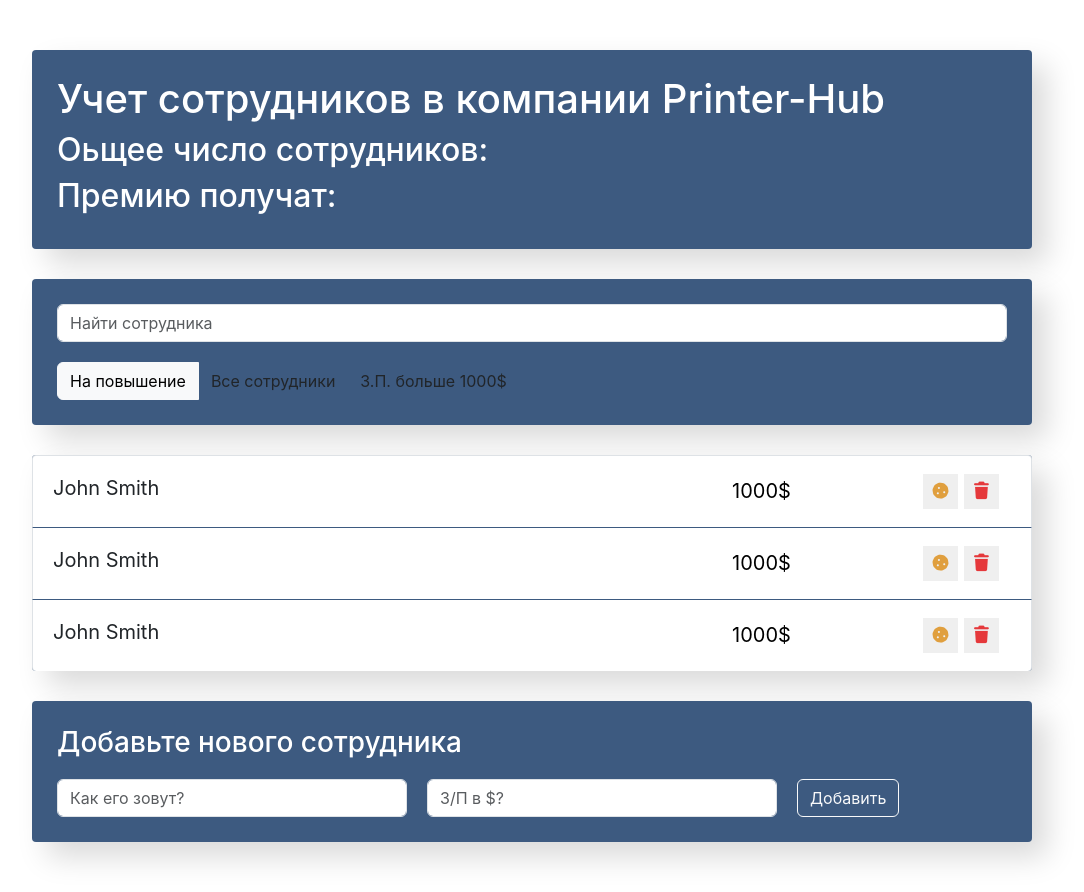
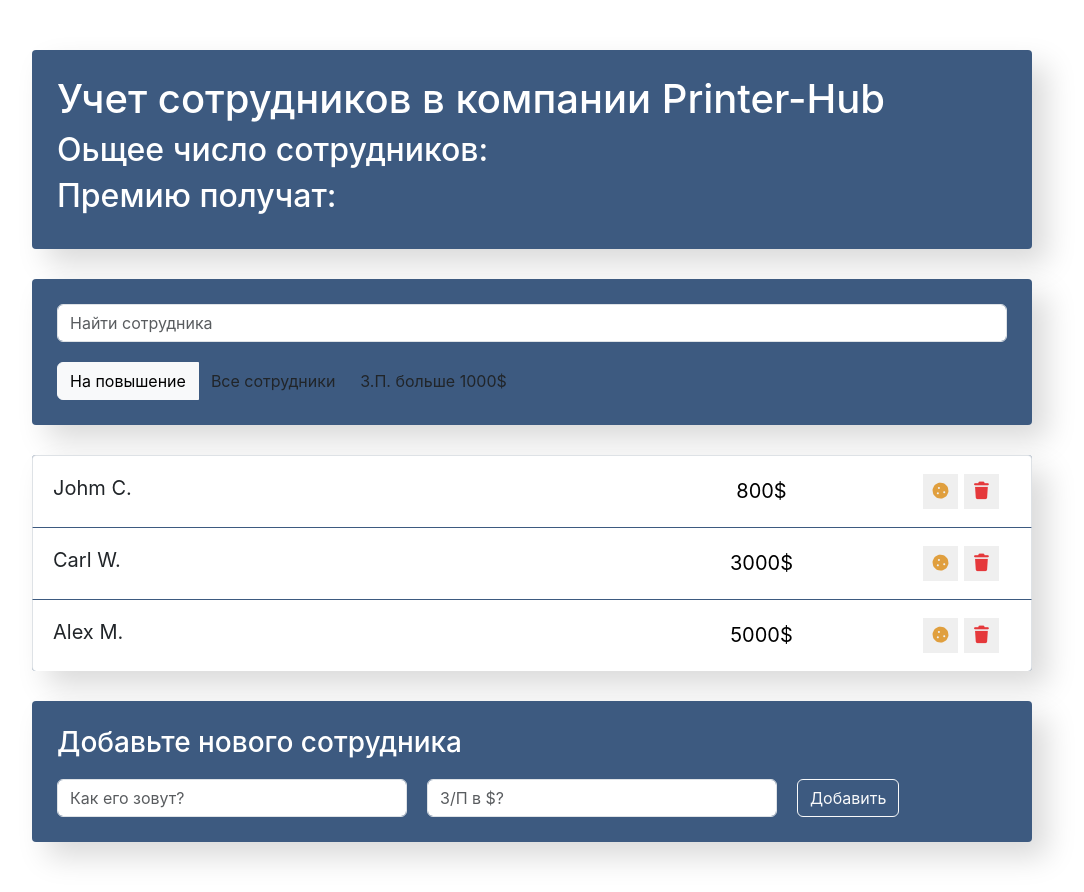
Before and after one commit to depst0r/simple-todo, a React (Create React App) app: page / in a window 1280 px wide. Shown: the whole page, without its empty margins (108-1192 px from the left). Built offline with nearby package versions, Linux system fonts and the light colour scheme.

Commit message:
Changes for auxiliary branch

```diff
--- a/src/components/app/app.jsx
+++ b/src/components/app/app.jsx
@@ -6,15 +6,21 @@
 import './app.css';
 
 function App(){
+
+    const data = [
+        {name: 'Johm C.' , salary: '800'},
+        {name: 'Carl W.' , salary: '3000'},
+        {name: 'Alex M.' , salary: '5000'}
+    ];
+
     return (
         <div className="app">
             <AppInfo/>
-
             <div className="search-panel">
                 <SearchPanel/>
                 <AppFilter/>
             </div>
-            <EmploersList/>
+            <EmploersList data={data}/>
             <EmploersAddForm/>
         </div>
     )
--- a/src/components/emploers-list-item/emploers-list-item.jsx
+++ b/src/components/emploers-list-item/emploers-list-item.jsx
@@ -1,9 +1,9 @@
 import './employees-list-item.css';
-const EmployeesListItem = () => {
+const EmployeesListItem = ({name, salary}) => {
     return (
         <li className="list-group-item d-flex justify-content-between">
-            <span className="list-group-item-label">John Smith</span>
-            <input type="text" className="list-group-item-input" defaultValue="1000$"/>
+            <span className="list-group-item-label">{name}</span>
+            <input type="text" className="list-group-item-input" defaultValue={salary + '$'}/>
             <div className='d-flex justify-content-center align-items-center'>
                 <button type="button"
                     className="btn-cookie btn-sm ">
--- a/src/components/emploers-list/emploers-list.jsx
+++ b/src/components/emploers-list/emploers-list.jsx
@@ -1,11 +1,15 @@
 import EmploersListItem from '../emploers-list-item/emploers-list-item';
 import './emploers-list.css';
-const EmploersList = () => {
+const EmploersList = ({data}) => {
+
+    const elements = data.map(item => {
+        return <EmploersListItem {...item}/>
+        // name={item.name} salary={item.salary}
+    })
+
     return (
         <ul className="app-list list-group">
-            <EmploersListItem/>
-            <EmploersListItem/>
-            <EmploersListItem/>
+            {elements}
         </ul>
     )
 }
```
Also changed, not shown: 1 other file (tests, documents, lock files or other folders).
